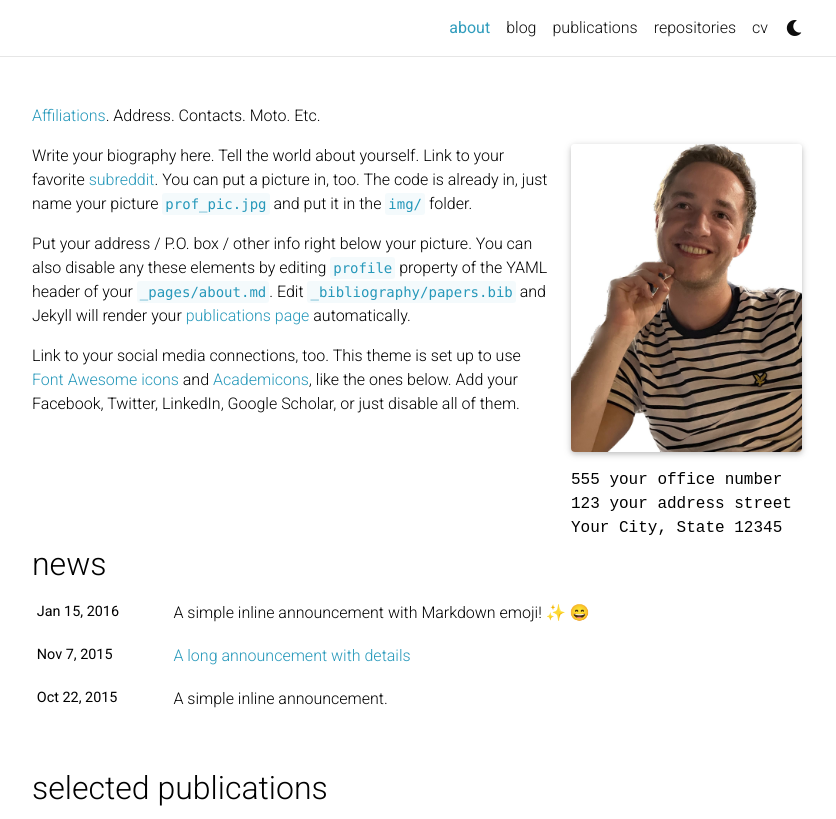
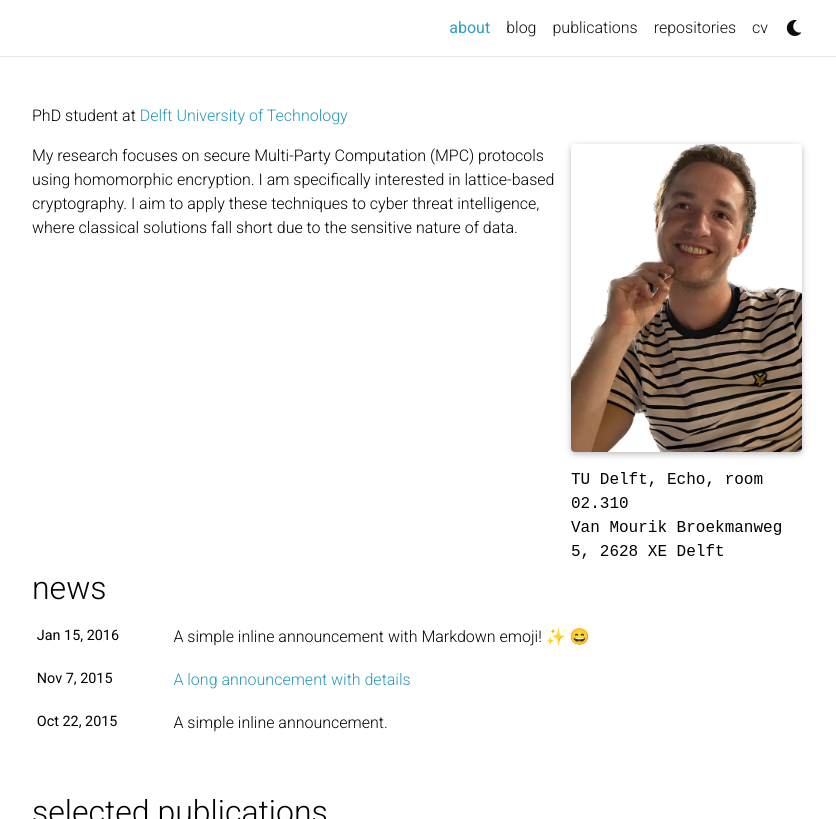
Before and after one commit to jellevos/jellevos.github.io, a Jekyll site: the page built from _pages/about.md, in a window 1280 px wide and 1133 px high, cut to the strip 0-819 px from the top of the window. Shown: the whole strip, without its empty margins (223-1059 px from the left). Built offline with Jekyll 4.4.1, drawn with Linux system fonts in a browser that asks for light colours; full-size pictures stand in for the smaller copies a plugin makes; emoji names are drawn with the system emoji font; comment, search, counter and statistics services are not loaded; a style sheet for code colours, icons or effects is not loaded.

Commit message:
Update about.md

```diff
--- a/_pages/about.md
+++ b/_pages/about.md
@@ -2,24 +2,19 @@
 layout: about
 title: about
 permalink: /
-subtitle: <a href='#'>Affiliations</a>. Address. Contacts. Moto. Etc.
+subtitle: PhD student at <a href='https://www.tudelft.nl/ewi/over-de-faculteit/afdelingen/intelligent-systems/cybersecurity/computational-privacy/people/jelle-vos'>Delft University of Technology</a>
 
 profile:
   align: right
   image: profile_pic.jpeg
   image_circular: false # crops the image to make it circular
   address: >
-    <p>555 your office number</p>
-    <p>123 your address street</p>
-    <p>Your City, State 12345</p>
+    <p>TU Delft, Echo, room 02.310</p>
+    <p>Van Mourik Broekmanweg 5, 2628 XE Delft</p>
 
 news: true  # includes a list of news items
 selected_papers: true # includes a list of papers marked as "selected={true}"
 social: true  # includes social icons at the bottom of the page
 ---
 
-Write your biography here. Tell the world about yourself. Link to your favorite [subreddit](http://reddit.com). You can put a picture in, too. The code is already in, just name your picture `prof_pic.jpg` and put it in the `img/` folder.
-
-Put your address / P.O. box / other info right below your picture. You can also disable any these elements by editing `profile` property of the YAML header of your `_pages/about.md`. Edit `_bibliography/papers.bib` and Jekyll will render your [publications page](/al-folio/publications/) automatically.
-
-Link to your social media connections, too. This theme is set up to use [Font Awesome icons](http://fortawesome.github.io/Font-Awesome/) and [Academicons](https://jpswalsh.github.io/academicons/), like the ones below. Add your Facebook, Twitter, LinkedIn, Google Scholar, or just disable all of them.
+My research focuses on secure Multi-Party Computation (MPC) protocols using homomorphic encryption. I am specifically interested in lattice-based cryptography. I aim to apply these techniques to cyber threat intelligence, where classical solutions fall short due to the sensitive nature of data.
```
